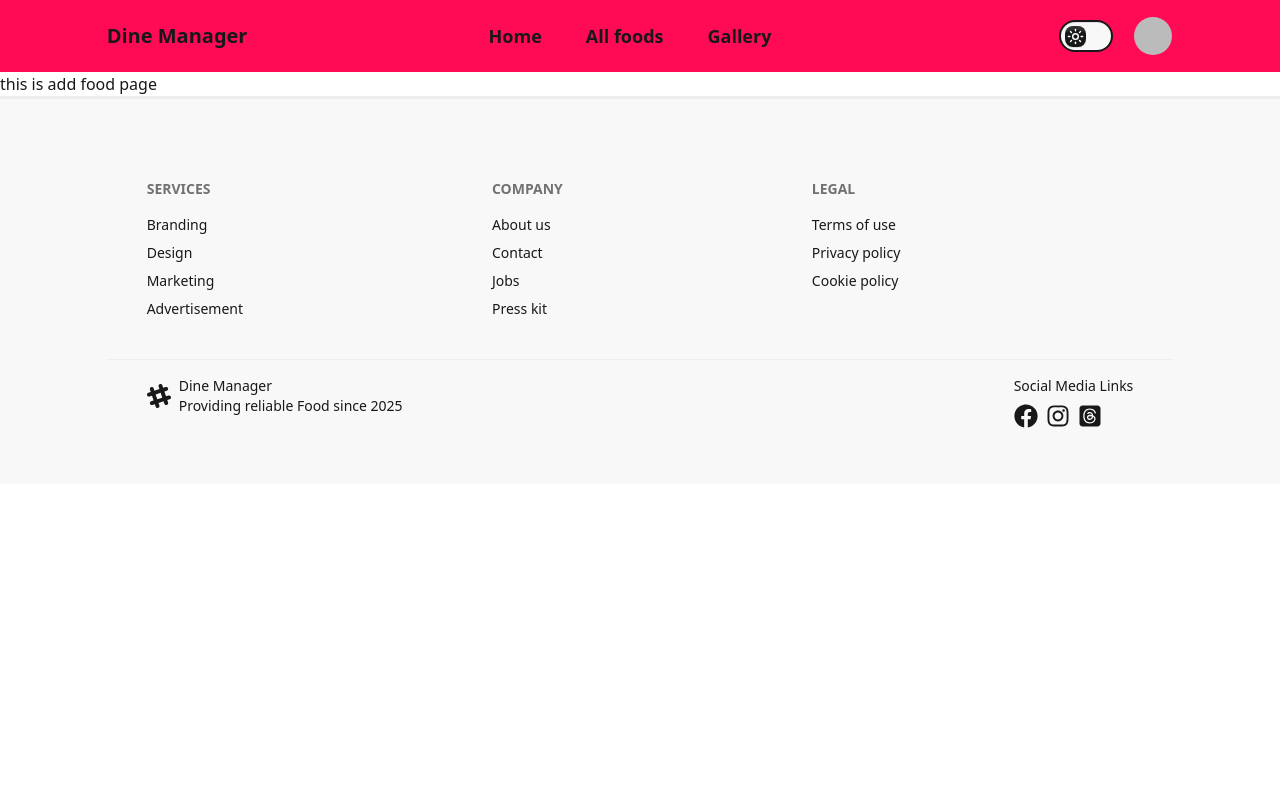
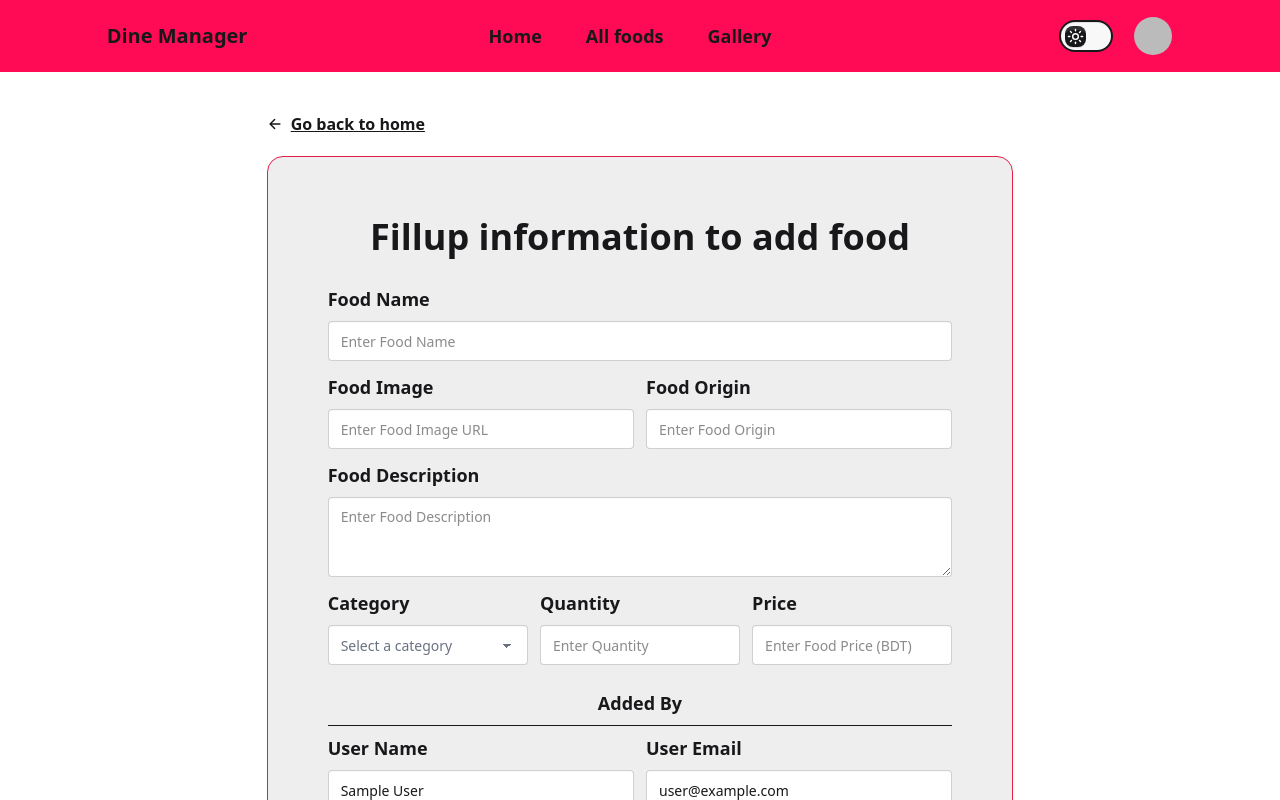
Before and after one commit to AbuSufianMahin/Dine-manager-client, a React (Vite) app: page /add-food in a window 1280 px wide. Shown: the top 800 px of the page. Built offline with nearby package versions, Linux system fonts and the light colour scheme; no server answers; sample sign-in values are in the browser's storage.

Commit message:
added add food page

```diff
--- a/package.json
+++ b/package.json
@@ -11,6 +11,7 @@
   },
   "dependencies": {
     "@tailwindcss/vite": "^4.1.10",
+    "axios": "^1.10.0",
     "firebase": "^11.9.1",
     "lottie-react": "^2.4.1",
     "react": "^19.1.0",
--- /dev/null
+++ b/src/Components/Common/InfiniteSpinner.jsx
@@ -0,0 +1,11 @@
+import React from 'react';
+
+const InfiniteSpinner = () => {
+    return (
+        <div className='w-fit mx-auto'>
+            <span className="loading loading-infinity w-10"></span>
+        </div>
+    );
+};
+
+export default InfiniteSpinner;
--- /dev/null
+++ b/src/Components/Common/LoadingBars.jsx
@@ -0,0 +1,11 @@
+import React from 'react';
+
+const LoadingBars = () => {
+    return (
+        <div className='w-fit mx-auto'>
+            <span className="loading loading-bars w-10"></span>
+        </div>
+    );
+};
+
+export default LoadingBars;
--- /dev/null
+++ b/src/Components/Common/LoadingSpinner.jsx
@@ -0,0 +1,11 @@
+import React from 'react';
+
+const LoadingSpinner = () => {
+    return (
+        <div className='w-fit mx-auto'>
+            <span className="loading loading-spinner w-10"></span>
+        </div>
+    );
+};
+
+export default LoadingSpinner;
--- a/src/Components/Pages/AddFoodPage.jsx
+++ b/src/Components/Pages/AddFoodPage.jsx
@@ -1,10 +1,112 @@
-import React from 'react';
+import React, { use, useState } from 'react';
+import { IoArrowBack } from 'react-icons/io5';
+import { Link } from 'react-router';
+import { AuthContext } from '../../Provider/AuthContext';
+import axios from 'axios';
+import { successAlert } from '../../Utility/sweetAlert';
 
 const AddFoodPage = () => {
+    const { user } = use(AuthContext);
+    const [category, setCategory] = useState(false);
+
+    const handleAddFood = e => {
+        e.preventDefault();
+        const form = e.target;
+
+        const formData = new FormData(form);
+        const foodDetails = Object.fromEntries(formData.entries());
+        console.log(foodDetails);
+
+        axios.post('http://localhost:3000/add-food', foodDetails)
+            .then(res => {
+                if (res.data.acknowledged) {
+                    successAlert('Food Added!', 'Your food item has been successfully added to the menu.')
+                        .then(() => {
+                            form.reset();
+                            setCategory(false);
+                        })
+                }
+            })
+    }
     return (
-        <div>
-            this is add food page
-        </div>
+        <section className='mt-10 mb-20'>
+            <div className='w-11/12 lg:w-7/12 mx-auto'>
+                <div className='my-5'>
+                    <Link to='/' className='flex items-center gap-2'>
+                        <IoArrowBack />
+                        <p className='underline font-semibold'>Go back to home</p>
+                    </Link>
+                </div>
+                <div className='p-5 md:p-10 lg:p-15 bg-base-300 rounded-2xl border border-primary'>
+                    <h1 className='text-center text-2xl md:text-4xl font-bold'>Fillup information to add food</h1>
+                    <div className='mt-5'>
+                        <form onSubmit={handleAddFood}>
+                            <fieldset className="fieldset">
+                                <legend className="fieldset-legend text-lg">Food Name</legend>
+                                <input name="foodName" type="text" className="input w-full" placeholder="Enter Food Name" required />
+                            </fieldset>
+                            <div className='grid grid-cols-1 md:grid-cols-2 md:gap-2 lg:gap-3'>
+                                <fieldset className="fieldset">
+                                    <legend className="fieldset-legend text-lg">Food Image</legend>
+                                    <input name="foodImageURL" type="text" className="input w-full" placeholder="Enter Food Image URL" required />
+                                </fieldset>
+                                <fieldset className="fieldset">
+                                    <legend className="fieldset-legend text-lg">Food Origin</legend>
+                                    <input name="foodOrigin" type="text" className="input w-full" placeholder="Enter Food Origin" required />
+                                </fieldset>
+                            </div>
+                            <fieldset className="fieldset">
+                                <legend className="fieldset-legend text-lg">Food Description</legend>
+                                <textarea name="foodDescription" type="text" className="textarea w-full" placeholder="Enter Food Description" required />
+                            </fieldset>
+
+                            <div className='grid grid-cols-1 md:grid-cols-2 lg:grid-cols-3 md:gap-2 lg:gap-3'>
+                                <fieldset className="fieldset">
+                                    <legend className="fieldset-legend text-lg">Category</legend>
+                                    <label className="select w-full">
+                                        <select name="foodCategory" defaultValue="" className={category ? "" : "text-gray-500"} onChange={() => setCategory(true)} required>
+                                            <option value="" className='bg-[#C8C8C8] text-white' disabled>Select a category</option>
+
+                                            <option value="Main Dishes" className='text-neutral'>Main Dishes</option>
+                                            <option value="Appetizers" className='text-neutral'>Appetizers</option>
+                                            <option value="Desserts" className='text-neutral'>Desserts</option>
+                                            <option value="Snacks" className='text-neutral'>Snacks</option>
+                                            <option value="Salads" className='text-neutral'>Salads</option>
+                                            <option value="Seafood" className='text-neutral'>Seafood</option>
+                                            <option value="Soups" className='text-neutral'>Soups</option>
+                                            <option value="Sides" className='text-neutral'>Sides</option>
+
+                                        </select>
+                                    </label>
+                                </fieldset>
+                                <fieldset className="fieldset">
+                                    <legend className="fieldset-legend text-lg">Quantity</legend>
+                                    <input name="quantity" type="Number" min='0' className="input w-full" placeholder="Enter Quantity" required />
+                                </fieldset>
+                                <fieldset className="fieldset md:col-span-2 lg:col-span-1">
+                                    <legend className="fieldset-legend text-lg">Price</legend>
+                                    <input name="price" type="Number" min='0' className="input w-full" placeholder="Enter Food Price (BDT)" required />
+                                </fieldset>
+                            </div>
+
+                            <h1 className='text-lg font-bold mt-5 border-b pb-2 text-center'>Added By</h1>
+                            <div className='grid grid-cols-1 lg:grid-cols-2 lg:gap-3'>
+                                <fieldset className="fieldset">
+                                    <legend className="fieldset-legend text-lg">User Name</legend>
+                                    <input name="foodAuthorName" type="text" className="input w-full" placeholder="User Name" defaultValue={user.displayName} title='You can not change this input field' required readOnly />
+                                </fieldset>
+                                <fieldset className="fieldset">
+                                    <legend className="fieldset-legend text-lg">User Email</legend>
+                                    <input name="foodAuthorEmail" type="text" className="input w-full" placeholder="User Email" defaultValue={user.email} title='You can not change this input field' required readOnly />
+                                </fieldset>
+                            </div>
+
+                            <button type='submit' className='btn text-white btn-primary btn-block mt-5'>Add Food</button>
+                        </form>
+                    </div>
+                </div>
+            </div>
+        </section>
     );
 };
 
--- /dev/null
+++ b/src/Provider/PrivateRoute.jsx
@@ -0,0 +1,20 @@
+import React, { useContext } from 'react';
+import { AuthContext } from './AuthContext';
+import LoadingSpinner from '../Components/Common/LoadingSpinner';
+import { Navigate } from 'react-router';
+
+const PrivateRoute = ({ children }) => {
+    const { user, isLoading } = useContext(AuthContext);
+
+    if (isLoading){
+        return <LoadingSpinner></LoadingSpinner>
+    }
+
+    if (!user){
+        return <Navigate to='/authentication/login'></Navigate>
+    }
+
+    return children;
+};
+
+export default PrivateRoute;
--- a/src/Routes/Router.jsx
+++ b/src/Routes/Router.jsx
@@ -9,6 +9,7 @@ import MyAddedFoods from '../Components/Pages/MyAddedFoods';
 import FoodGallery from '../Components/Pages/FoodGallery';
 import MyOrders from '../Components/Pages/MyOrders';
 import RegisterPage from '../Components/Pages/RegisterPage';
+import PrivateRoute from '../Provider/PrivateRoute';
 
 const router = createBrowserRouter([
     {
@@ -21,10 +22,13 @@ const router = createBrowserRouter([
             },
             {
                 path: '/add-food',
-                Component: AddFoodPage
+                element:
+                    <PrivateRoute>
+                        <AddFoodPage></AddFoodPage>
+                    </PrivateRoute>
             },
             {
-                path:'/all-food',
+                path: '/all-food',
                 Component: AllFood
             },
             {
@@ -37,7 +41,10 @@ const router = createBrowserRouter([
             },
             {
                 path: '/my-orders',
-                Component: MyOrders
+                element:
+                    <PrivateRoute>
+                        <MyOrders></MyOrders>
+                    </PrivateRoute>
             }
         ]
     },
```
Also changed, not shown: 1 other file (tests, documents, lock files or other folders).
